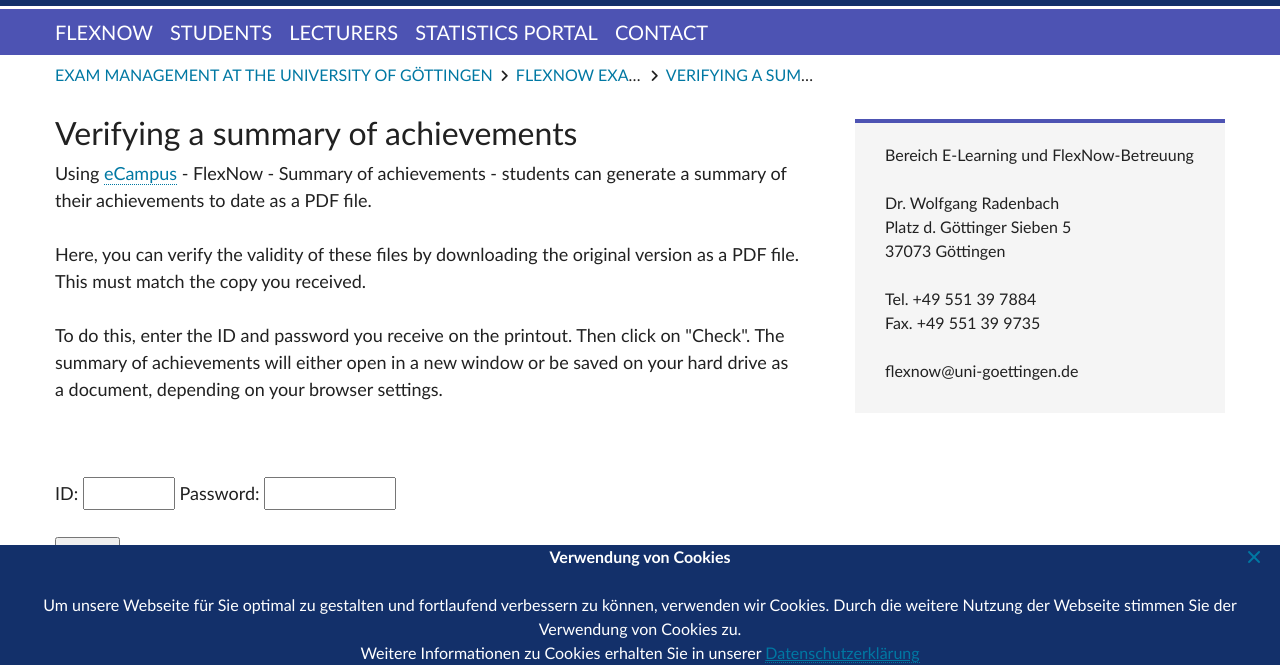
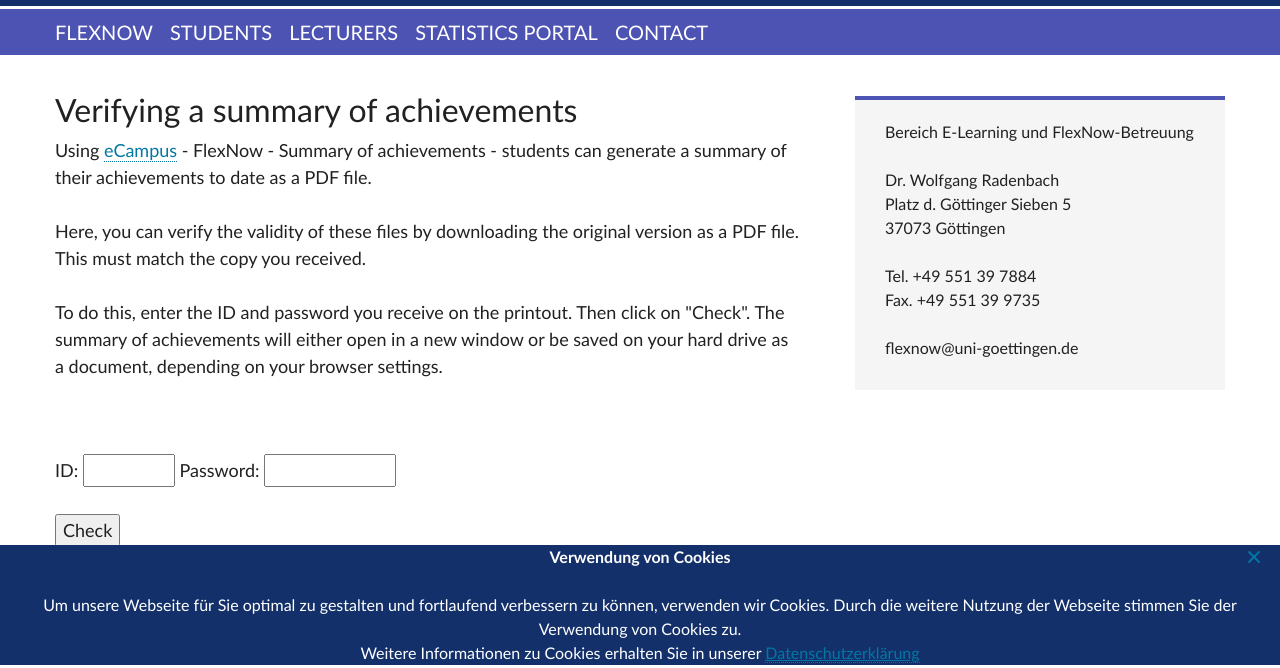
Before and after one commit to crackedFridge/firstfridge, a plain HTML site: page index.html in a window 1280 px wide. Shown: the part 132-800 px from the top of the page. Drawn offline with Linux system fonts and the light colour scheme.

Commit message:
Update index.html

```diff
--- a/index.html
+++ b/index.html
@@ -267,10 +267,7 @@
           <div id="page-navigation" class="row">
             <nav id="breadcrumbs" class="col-sm-8">
               <ol>
-                <li title="Modified: 2019-07-08"><a href="https://www.uni-goettingen.de/en/exam+management+at+the+university+of+g%c3%b6ttingen/184476.html" title="Exam Management at the University of Göttingen">Exam Management at the University of
-                    Göttingen</a></li>
-                <li title="Modified: 2019-07-08"><a href="https://www.uni-goettingen.de/en/flexnow+exam+administration/184477.html" title="FlexNow exam administration">FlexNow exam administration</a></li>
-                <li title="Modified: 2019-07-08"><a href="https://www.uni-goettingen.de/en/verifying+a+summary+of+achievements/100.html" title="Verifying a summary of achievements">Verifying a summary of achievements</a></li>
+
               </ol>
             </nav>
 
```
